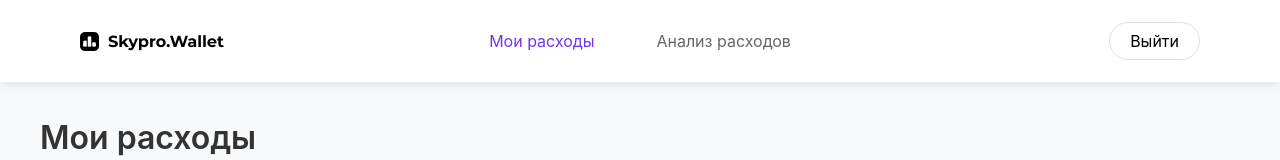
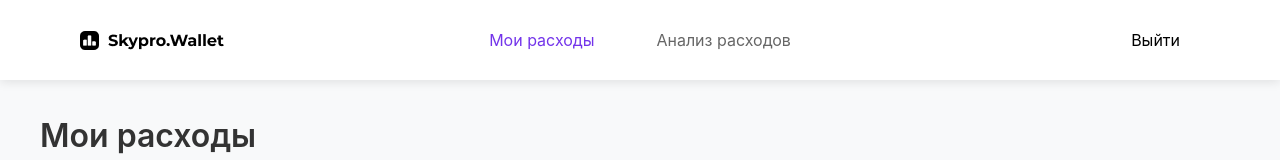
Before and after one commit to NessieflakeS/SKYPRO.WALLET, a React (Create React App) app: page /expenses in a window 1280 px wide. Shown: the top 160 px of the page. Built offline with nearby package versions, Linux system fonts and the light colour scheme; sample sign-in values are in the browser's storage.

Commit message:
Внесение финальных доработок

```diff
--- a/src/components/Header/Header.css
+++ b/src/components/Header/Header.css
@@ -47,7 +47,7 @@
 
 .logout-btn {
   background: none;
-  border: 1px solid #E0E0E0;
+  border: transparent;
   padding: 8px 20px;
   border-radius: 20px;
   cursor: pointer;
```
